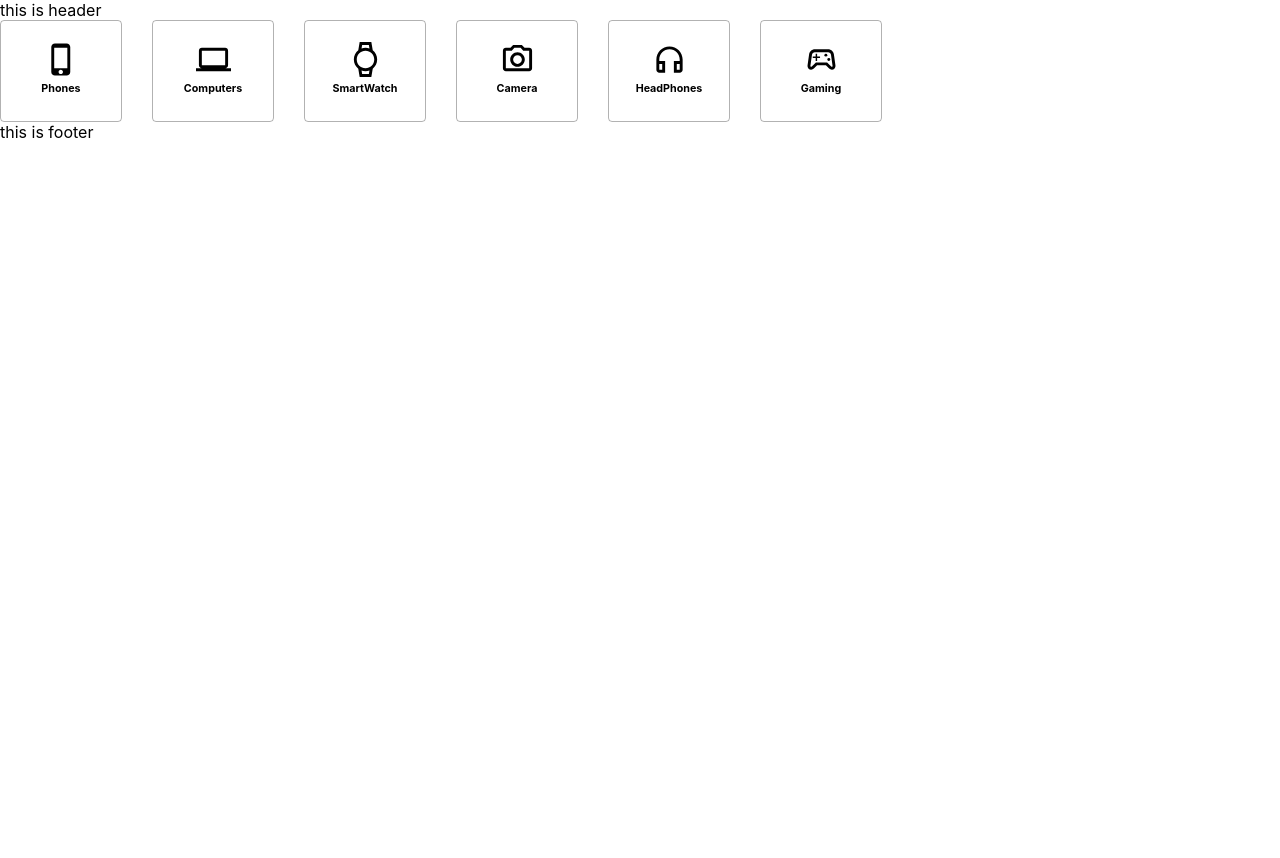
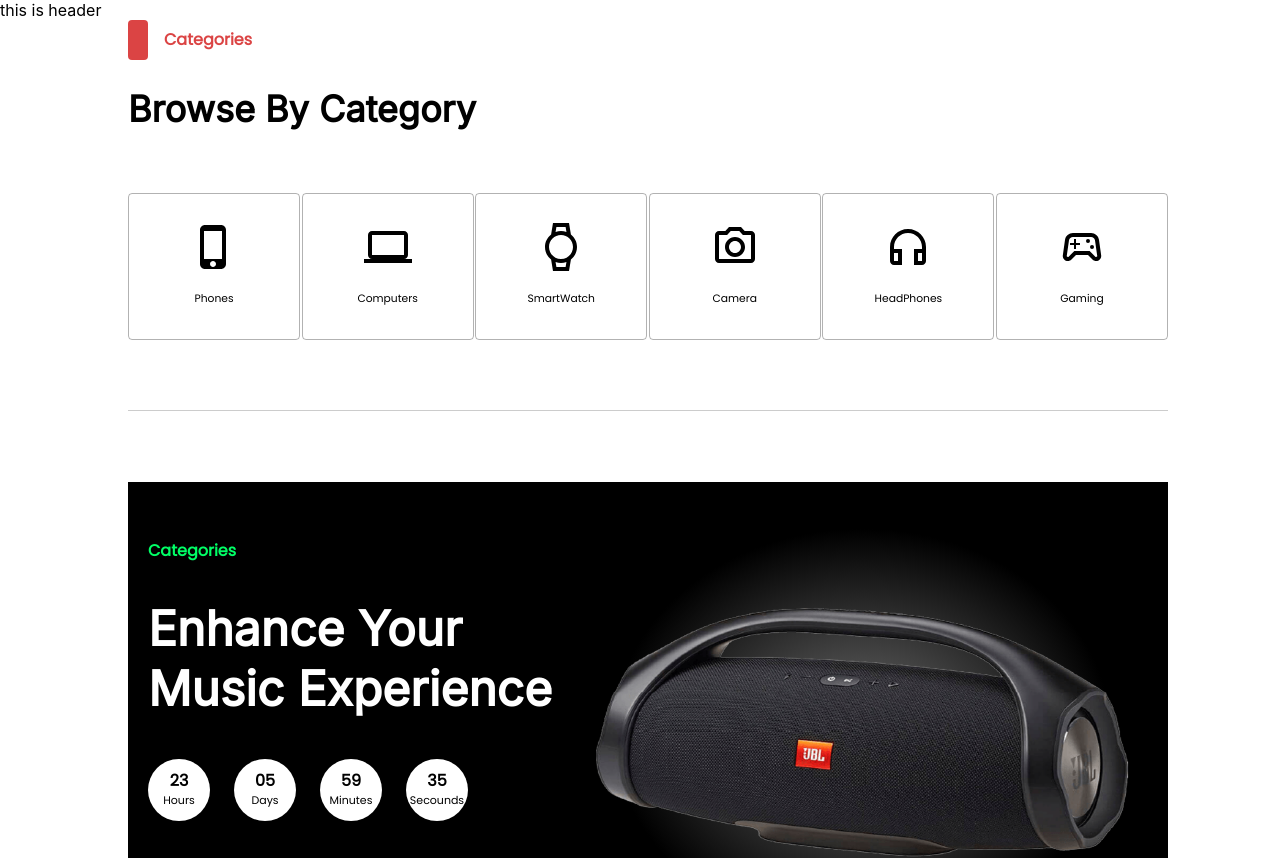
Before and after one commit to Momen-Odeh/E-commerce-GSG2023, a React (Create React App) app: page / in a window 1280 px wide. Shown: the top 858 px of the page. Before the commit the page ends 800 px from the top, so only its background shows below. Built offline with nearby package versions, Linux system fonts and the light colour scheme; a web font is replaced by a local one.

Commit message:
put MomenOdeh work (category sectionn) on HomePage

```diff
--- a/src/Components/CategoryItem/index.css
+++ b/src/Components/CategoryItem/index.css
@@ -6,15 +6,17 @@
     justify-content: center;
     align-items: center;
     flex-direction: column;
-    width: 120px;
-    height: 100px;
+    width: 170px;
+    height: 145px;
 }
 
 .categoryItem h6{
     padding: 0;
     margin: 0;
+    margin-top: 16px;
     line-height: 24px;
-    font-weight: 700;
+    font-weight: 400;
+    font-family: 'Poppins', sans-serif;
 
 }
 
--- a/src/Components/CategoryItem/index.js
+++ b/src/Components/CategoryItem/index.js
@@ -4,7 +4,7 @@ function CategoryItem ({icon,label}) {
     const Icon = icon
   return (
     <div className='categoryItem'>
-        <Icon className='iconCategory' fontSize="large"/>
+        <Icon className='iconCategory' sx={{fontSize:'48px'}}/>
         <h6>{label}</h6>
     </div>
   )
--- a/src/Components/CategoryList/index.css
+++ b/src/Components/CategoryList/index.css
@@ -1,4 +1,9 @@
 .CategoryList{
     display: flex;
-    column-gap: 30px;
+    justify-content: space-between;
 }
+
+.Category{
+    width: 81.25%;
+    margin: 0 10%;
+}
--- a/src/Components/CategoryList/index.js
+++ b/src/Components/CategoryList/index.js
@@ -8,6 +8,8 @@ import WatchOutlinedIcon from '@mui/icons-material/WatchOutlined';
 import CameraAltOutlinedIcon from '@mui/icons-material/CameraAltOutlined';
 import HeadphonesOutlinedIcon from '@mui/icons-material/HeadphonesOutlined';
 import SportsEsportsOutlinedIcon from '@mui/icons-material/SportsEsportsOutlined';
+import MainSectionTitle from '../MainSectionTitle'
+import SectionTitle from '../SectionTitle'
 
 
 
@@ -22,10 +24,14 @@ let Categorys = [
     ]
 function CategoryList() {
   return (
-    <div className='CategoryList'>
+    <div className='Category'>
+      <SectionTitle secTitle="Categories"/>
+      <MainSectionTitle label='Browse By Category'/>
+      <div className='CategoryList'>
         {Categorys.map((item,index) => <CategoryItem icon={item.Icon} label={item.Label} key={index}/>)}
+      </div>
+    </div>
 
-    </div>
   )
 }
 
--- /dev/null
+++ b/src/Components/HR/index.css
@@ -0,0 +1,15 @@
+.HR hr{
+    width: 100%;
+    padding: 0;
+    margin: 0;
+    display: block;
+    height: 0.5px;
+    border: 0;
+    border-top: 1px solid #ccc;
+
+}
+
+.HR{
+    width: 81.25%;
+    margin: 70px 10%;
+}
--- /dev/null
+++ b/src/Components/HR/index.js
@@ -0,0 +1,11 @@
+import React from 'react'
+import './index.css'
+function HR() {
+  return (
+    <div className='HR'>
+        <hr/>
+    </div>
+  )
+}
+
+export default HR
--- a/src/Components/HomePage/index.js
+++ b/src/Components/HomePage/index.js
@@ -1,10 +1,14 @@
 import React from 'react'
 import CategoryList from '../CategoryList'
+import MusicExperience from '../MusicExperience'
+import HR from '../HR'
 
 function HomePage() {
   return (
     <div className='HomePage'>
         <CategoryList/>
+        <HR/>
+        <MusicExperience/>
     </div>
   )
 }
--- a/src/Components/MainSectionTitle/index.css
+++ b/src/Components/MainSectionTitle/index.css
@@ -5,4 +5,5 @@
     font-weight: 600;
     font-size: 36px;
     line-height: 48px;
+    margin-bottom: 60px;
 }
--- a/src/Components/MusicExperience/index.css
+++ b/src/Components/MusicExperience/index.css
@@ -1,6 +1,7 @@
 .MusicExperience{
-    width: 1170px;
+    width: 81.25%;
     height: 500px;
     background-color: black;
     display: flex;
+    margin: 0 10%;
 }
--- a/src/Components/SectionTitle/index.css
+++ b/src/Components/SectionTitle/index.css
@@ -1,6 +1,7 @@
 .SectionTitle{
     display: flex;
     align-items: center;
+    margin-bottom: 25px;
 }
 .SectionTitle p {
     padding: 0;
```
